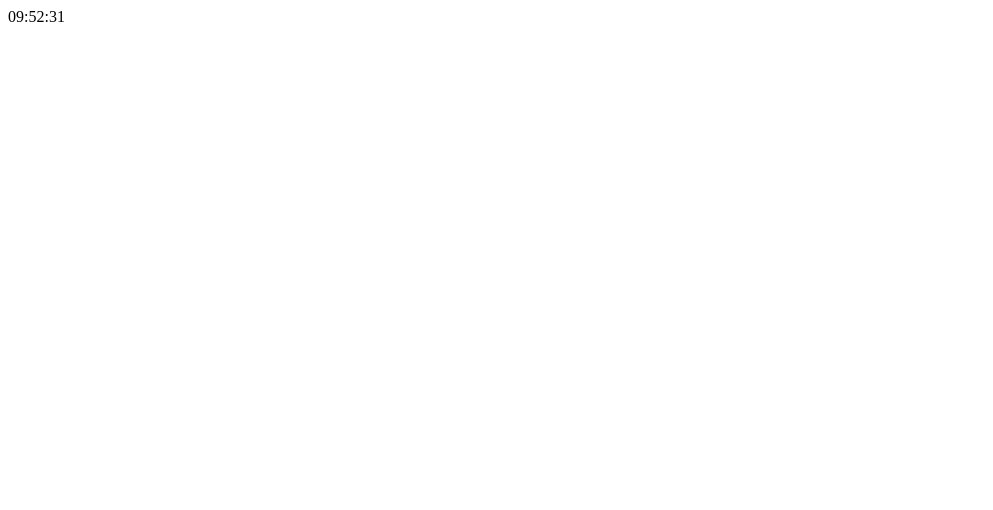
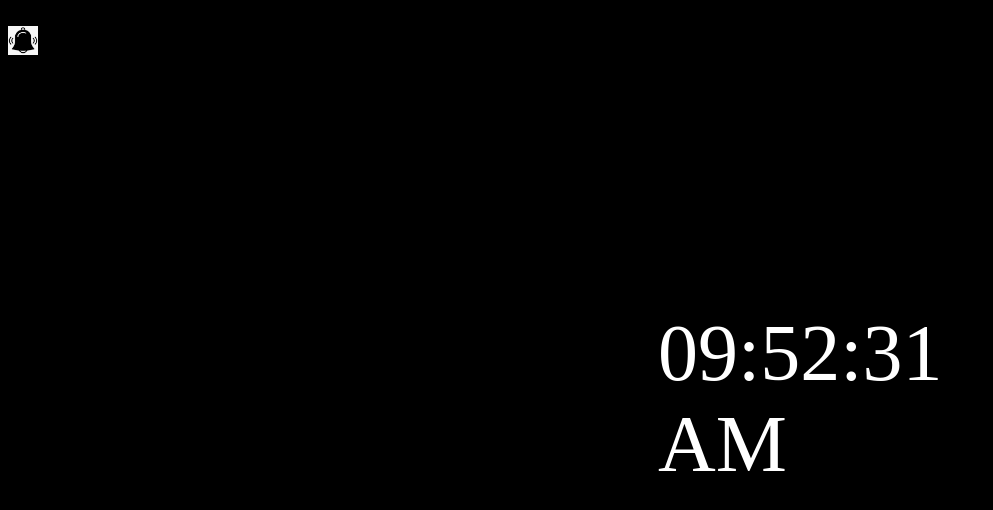
Before and after one commit to Sshashank18/AlarmClock, a plain HTML site: page index.html in a window 1280 px wide. Shown: the whole page, without its empty margins (0-993 px from the left). Drawn offline with Linux system fonts and the light colour scheme.

Commit message:
Designing

```diff
--- a/index.html
+++ b/index.html
@@ -4,11 +4,24 @@
     <meta charset="UTF-8">
     <meta name="viewport" content="width=device-width, initial-scale=1.0">
     <meta http-equiv="X-UA-Compatible" content="ie=edge">
-    <title>Alarm</title>
+    <title>Desktop Alarm</title>
+
+    <link rel="stylesheet" href="style.css">
     <link rel="shortcut icon" type="image/png" href="/alarm.png">
+
 </head>
 <body>
-    <div id="myDigitalClock" ></div>
+    <div class="list">
+        <div id="clock"><img src=""></div>
+        <div id="alarm"><img src="/alarm.png" width="30px"></div>
+    </div>
+
+    <div class="console">
+        <div id="myDigitalClock" ></div>
+
+    </div>
+
+
     <script src="script.js"></script>
 </body>
 </html>
--- a/script.js
+++ b/script.js
@@ -3,21 +3,22 @@ function showTime(){
     var h = date.getHours();
     var m = date.getMinutes();
     var s = date.getSeconds();
+    var session = "AM";
 
     if(h == 0){
         h=12;
-
     }
 
     else if (h>12){
         h = h - 12;
+        session="PM";
     }
 
     h = h<10 ? "0"+h:h;
     m = m<10 ? "0"+m:m;
     s = s<10 ? "0"+s:s;
 
-    var time = h + ":" + m + ":" + s;
+    var time = h + ":" + m + ":" + s + " " + session;
     document.getElementById('myDigitalClock').innerText = time;
     setInterval(showTime,500);
 }
--- /dev/null
+++ b/style.css
@@ -0,0 +1,18 @@
+body{
+    background:black;
+}
+
+#myDigitalClock{
+    color:#fff;
+    padding:300px;
+    padding-left:650px;
+    font-size:80px;
+    font-family:'Digital-7','sans-serif';
+}
+
+.list{
+    background-color: ;
+    width:150px;
+    height: 98vh;
+    float:left;
+}
```
